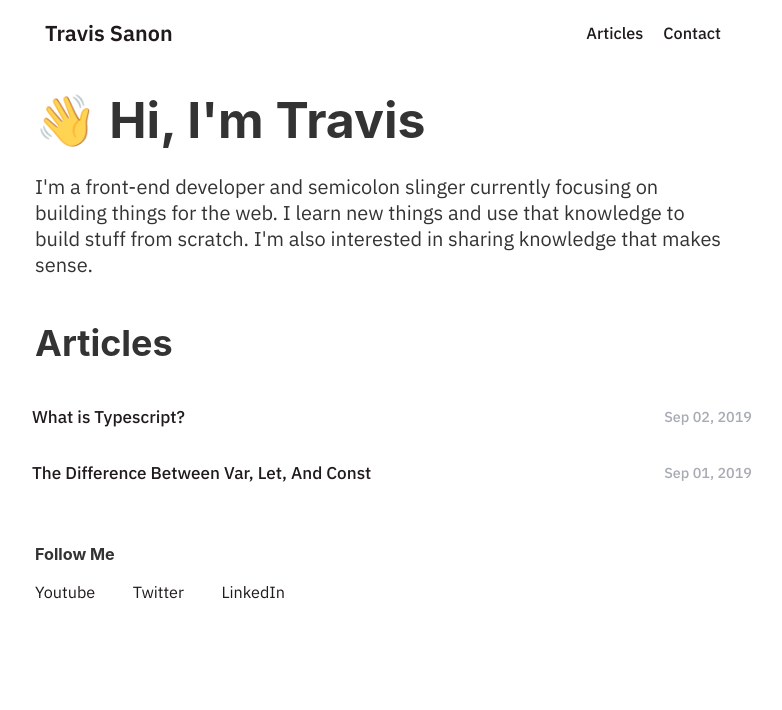
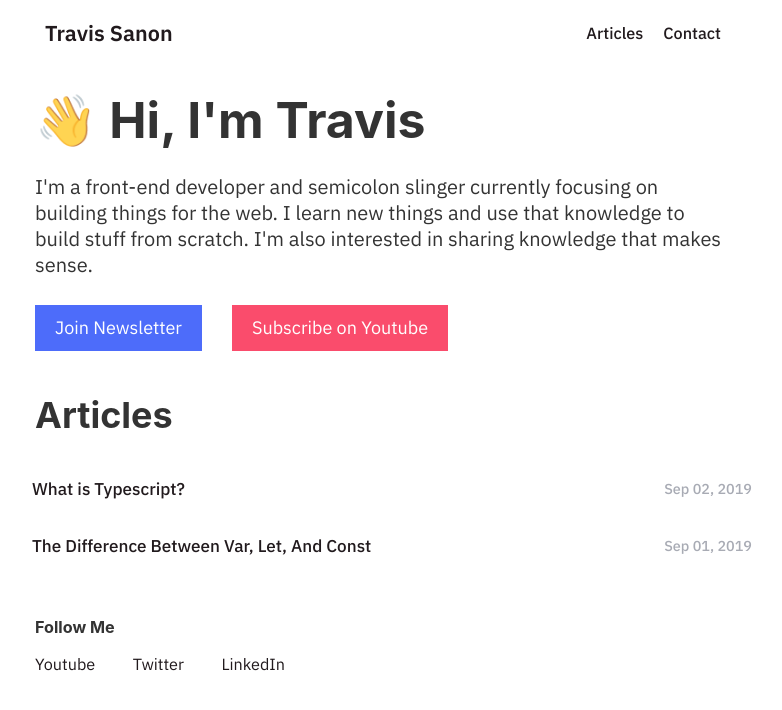
Before and after one commit to travissanon/travissanon.com, a Gatsby site: page / in a window 1280 px wide. Shown: the whole page, without its empty margins (257-1039 px from the left). Built offline with nearby package versions, Linux system fonts and the light colour scheme; Gatsby itself is replaced by a stand-in of ours.

Commit message:
feat: Add CTAs

```diff
--- a/src/components/introduction.js
+++ b/src/components/introduction.js
@@ -11,6 +11,10 @@ const Introduction = ({ siteTitle }) => (
       build stuff from scratch. I'm also interested in sharing knowledge that
       makes sense.
     </p>
+    <div className="introduction__cta">
+      <a href="https://travissanon.substack.com/subscribe" target="_blank" class="button">Join Newsletter</a>
+      <a href="https://www.youtube.com/c/DevMaterial/featured" target="_blank" class="button button--red">Subscribe on Youtube</a>
+    </div>
   </div>
 )
 
--- a/src/stylesheets/home.scss
+++ b/src/stylesheets/home.scss
@@ -55,6 +55,18 @@
 
   span {
     display: block;
+  }
+
+  &__cta {
+    display: flex;
+    align-items: center;
+    justify-content: baseline;
+
+
+
+    .button {
+      margin-right: 30px;
+    }
   }
 
   @media screen and (min-width: 450px) {
--- a/src/stylesheets/index.scss
+++ b/src/stylesheets/index.scss
@@ -6,4 +6,22 @@ $black-primary: #211a1d;
 
 $hover-background: rgba(156, 147, 255, 0.075);
 $link-background: rgba(128, 117, 255, 0.3);
-$link-background-hovered: rgba(128, 117, 255, 0.5);
+$link-background-hovered: rgba(77, 108, 250, 0.5);
+
+.button {
+    font-family: "IBM Plex Sans", sans-serif;
+    font-size: 18px;
+    font-weight: 400;
+    color: #fff;
+    text-decoration: none;
+    padding: 10px 20px;
+    background: $purple-primary;
+
+    &:hover {
+        opacity: 0.7;
+    }
+
+    &--red {
+        background: #FA4C6C;
+    }
+}
```
